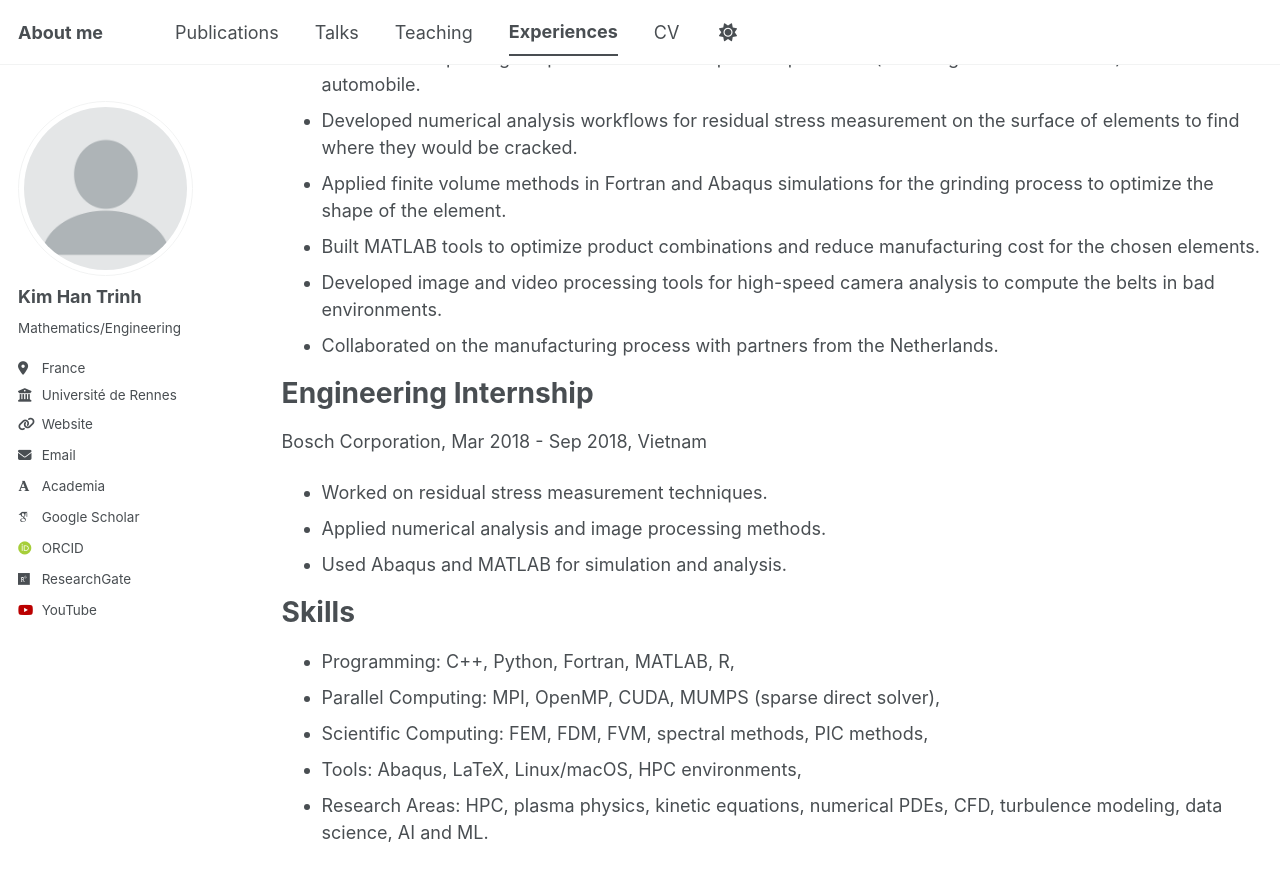
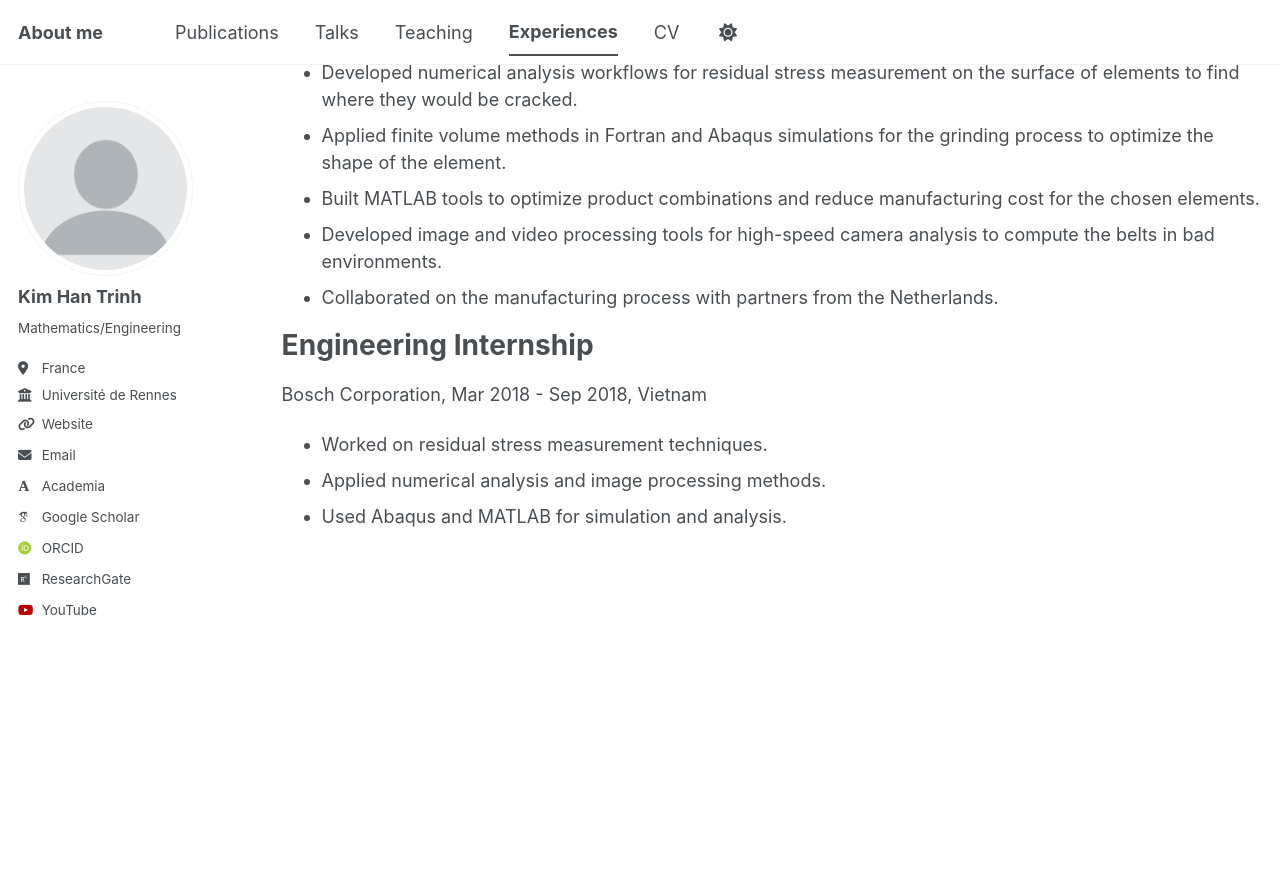
Before and after one commit to khtrinh96/khtrinh96.github.io, a Jekyll site: the page built from _pages/year-archive.md, in a window 1280 px wide and 900 px high, scrolled down 1213 px. Shown: the top 881 px of the window. Built offline with Jekyll 4.4.1, drawn with Linux system fonts in a browser that asks for light colours; some web fonts are replaced; a script bundle is joined from its source files by our own code; library files that are not in the unit come from our copies; after the commit the page ends 1797 px from its top, so only the background shows below that.

Commit message:
Update year-archive.md

```diff
--- a/_pages/year-archive.md
+++ b/_pages/year-archive.md
@@ -57,12 +54,3 @@ Bosch Corporation, Mar 2018 - Sep 2018, Vietnam
 * Worked on residual stress measurement techniques.
 * Applied numerical analysis and image processing methods.
 * Used Abaqus and MATLAB for simulation and analysis.
-
-Skills
-======
-
-* Programming: C++, Python, Fortran, MATLAB, R,
-* Parallel Computing: MPI, OpenMP, CUDA, MUMPS (sparse direct solver),
-* Scientific Computing: FEM, FDM, FVM, spectral methods, PIC methods,
-* Tools: Abaqus, LaTeX, Linux/macOS, HPC environments,
-* Research Areas: HPC, plasma physics, kinetic equations, numerical PDEs, CFD, turbulence modeling, data science, AI and ML.
```
Also changed, not shown: other parts of _pages/year-archive.md (+1 -4 lines).
